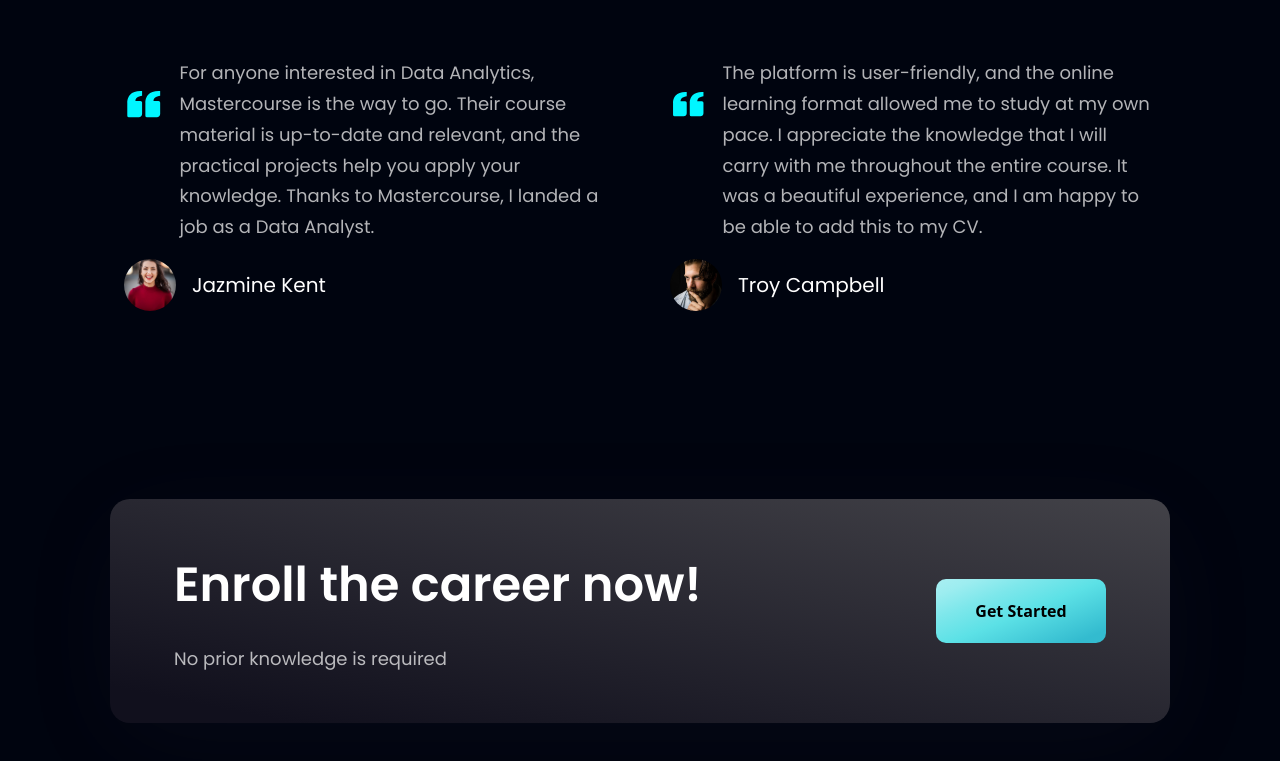
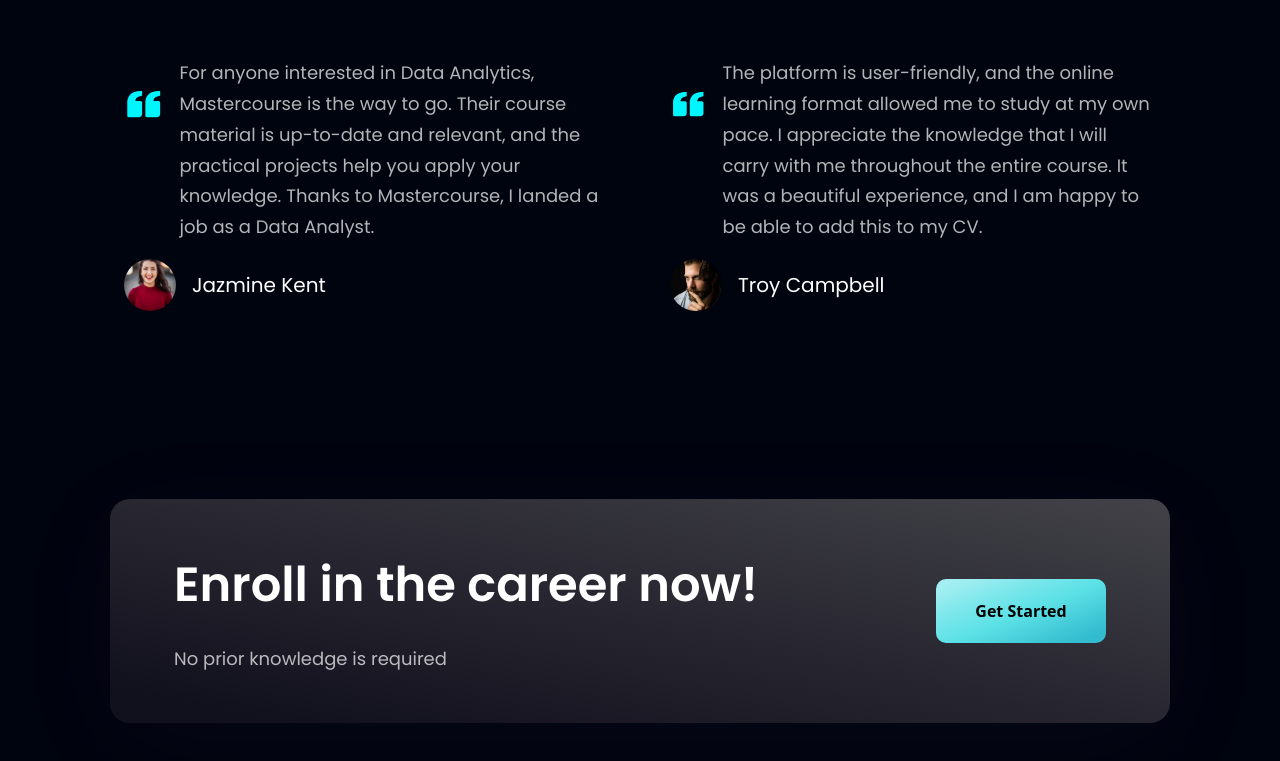
Before and after one commit to kelvinlee0225/master-course, a React (Vite) app: page / in a window 1280 px wide. Shown: the part 2495-3256 px from the top of the page. Built offline with nearby package versions, Linux system fonts and the light colour scheme.

Commit message:
fix grammatical error in CTA

```diff
--- a/src/components/CTA.tsx
+++ b/src/components/CTA.tsx
@@ -8,7 +8,7 @@
         className={`${styles.flexCenter} ${styles.padding} w-full max-w-[1060px] sm:flex-row flex-col bg-black-gradient-2 rounded-[20px] box-shadow`}
       >
         <div className="flex flex-1 flex-col sm:text-left text-center ">
-          <h2 className={styles.heading2}>Enroll the career now!</h2>
+          <h2 className={styles.heading2}>Enroll in the career now!</h2>
           <p className={`${styles.paragraph} mt-5`}>
             No prior knowledge is required
           </p>
```
